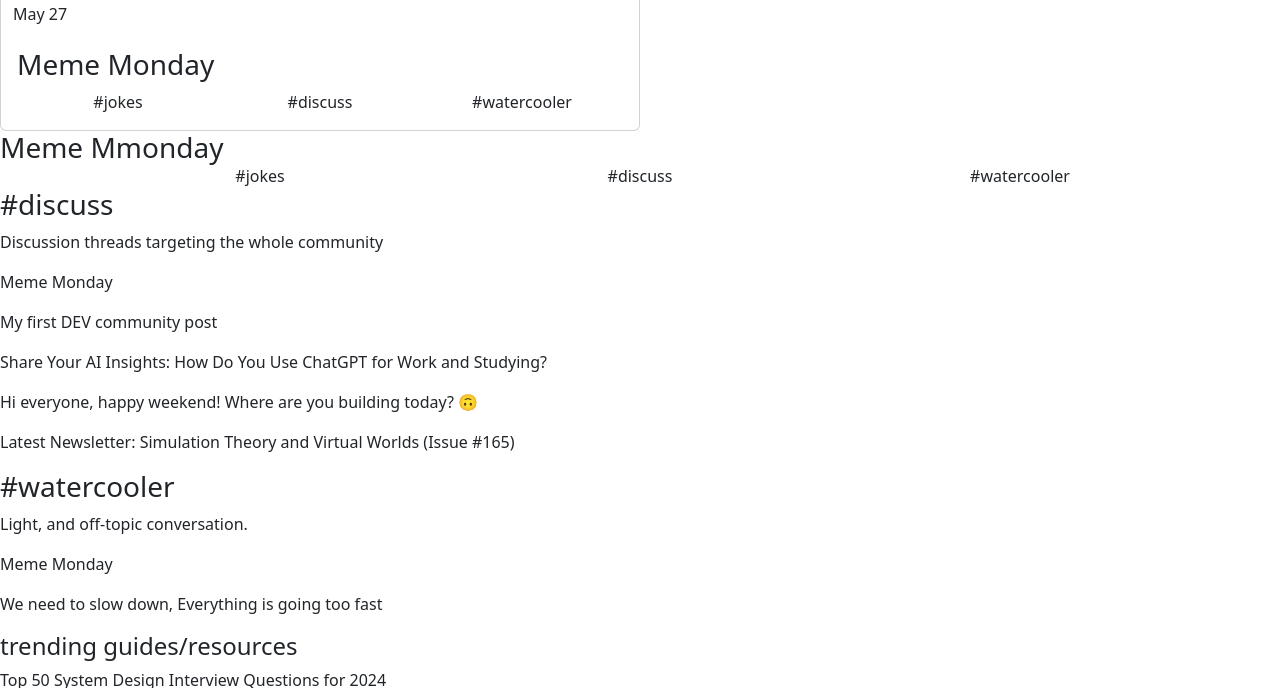
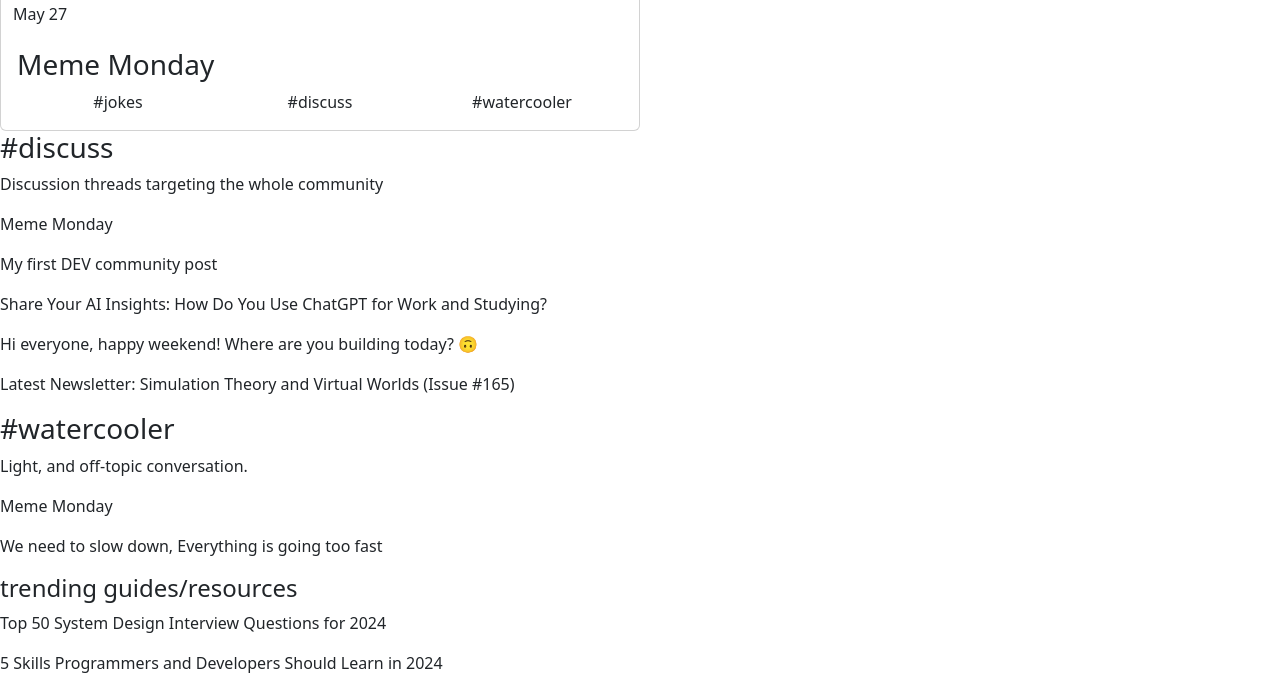
Before and after one commit to NeriGR/DesafioMaquetado34js, a plain HTML site: page DMaquetado/index.html in a window 1280 px wide. Shown: the part 108-796 px from the top of the page. Drawn offline with nearby package versions, Linux system fonts and the light colour scheme.

```diff
--- a/DMaquetado/index.html
+++ b/DMaquetado/index.html
@@ -66,16 +66,6 @@
         </div>
       </div>
     </main>
-    <div class="card-body">
-      <h3 class="card-title">Meme Mmonday</h3>
-      <div class="container text-center">
-        <div class="row align-items-start">
-          <div class="col">#jokes</div>
-          <div class="col">#discuss</div>
-          <div class="col">#watercooler</div>
-        </div>
-      </div>
-    </div>
     <div class="barra-derecha">
       <aside class="scroll-barra-derecha">
         <section class="seccion-derecha">
```
